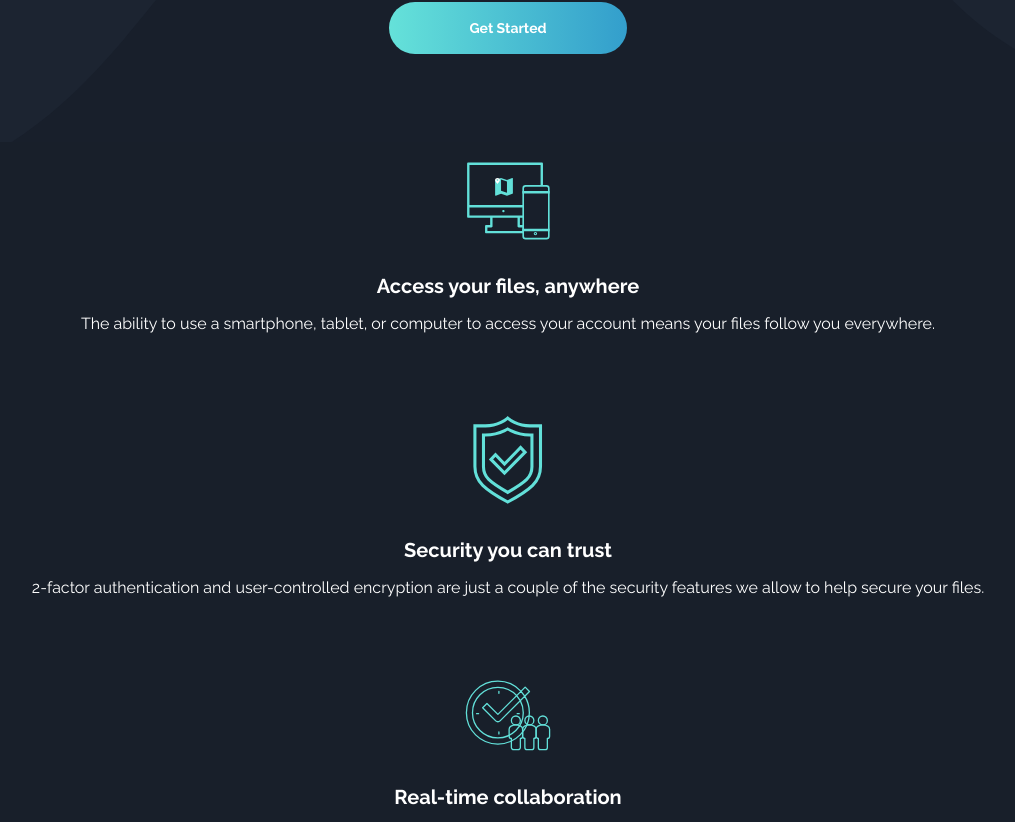
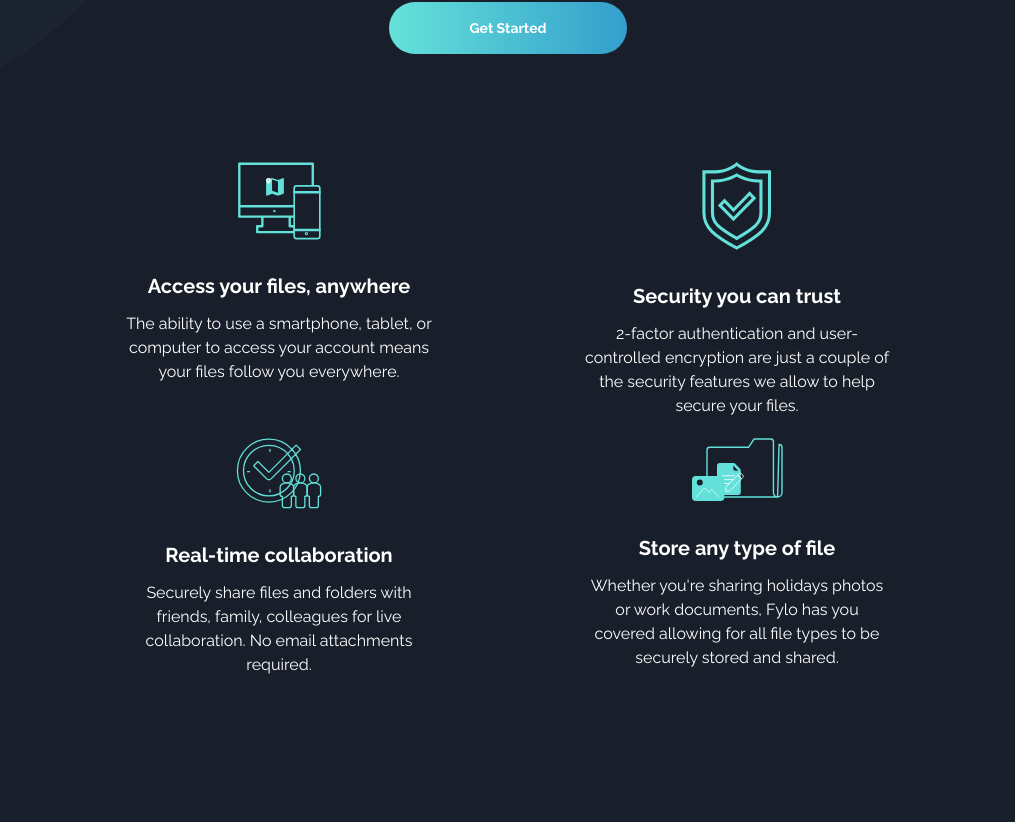
Before and after one commit to Realitales/fylo-web, a React (Vite) app: page / in a window 1280 px wide. Shown: the part 658-1480 px from the top of the page, without its empty margins (132-1147 px from the left). Built offline with nearby package versions, Linux system fonts and the light colour scheme.

Commit message:
completed the responsiveness of perks section

```diff
--- a/src/pages/Landing.tsx
+++ b/src/pages/Landing.tsx
@@ -9,7 +9,7 @@ import illustration1 from "/assets/illustration-intro.png";
 
 export const Landing = () => {
   return (
-    <div className="hero flex flex-col overflow-hidden pb-5 laptop:h-screen">
+    <div className="hero flex flex-col overflow-hidden laptop:h-screen ">
       <Navbar />
       <img
         src={illustration1}
--- a/src/pages/Perks.tsx
+++ b/src/pages/Perks.tsx
@@ -6,7 +6,7 @@ import perks from "../utils/perks";
 
 export const Perks = () => {
   return (
-    <div className="bg-dark-blue-2 p-5 flex flex-col gap-20">
+    <div className="bg-dark-blue-2 p-5 flex flex-col gap-20 laptop:grid laptop:grid-cols-2 laptop:gap-5 laptop:px-[15%]">
       {perks.map((perk) => (
         <motion.div
           initial={{ y: "-2em", opacity: 0 }}
@@ -14,7 +14,7 @@ export const Perks = () => {
           transition={{ type: "spring", stiffness: 120 }}
           viewport={{ once: true }}
           key={perk.name}
-          className="text-neutral-white flex flex-col items-center "
+          className="text-neutral-white flex flex-col items-center laptop:mx-[15%]   "
         >
           <img src={perk.image} alt="perk-logo" />
           <div className="mt-8 text-center flex flex-col gap-3">
--- a/src/styles/index.css
+++ b/src/styles/index.css
@@ -26,7 +26,7 @@ body {
   @media (min-width: 1024px) {
     .hero {
       background: url(/assets/bg-curvy-desktop.svg) no-repeat;
-      background-position: 50% 120%;
+      background-position: 50% 100%;
       background-size: contain;
     }
   }
```
